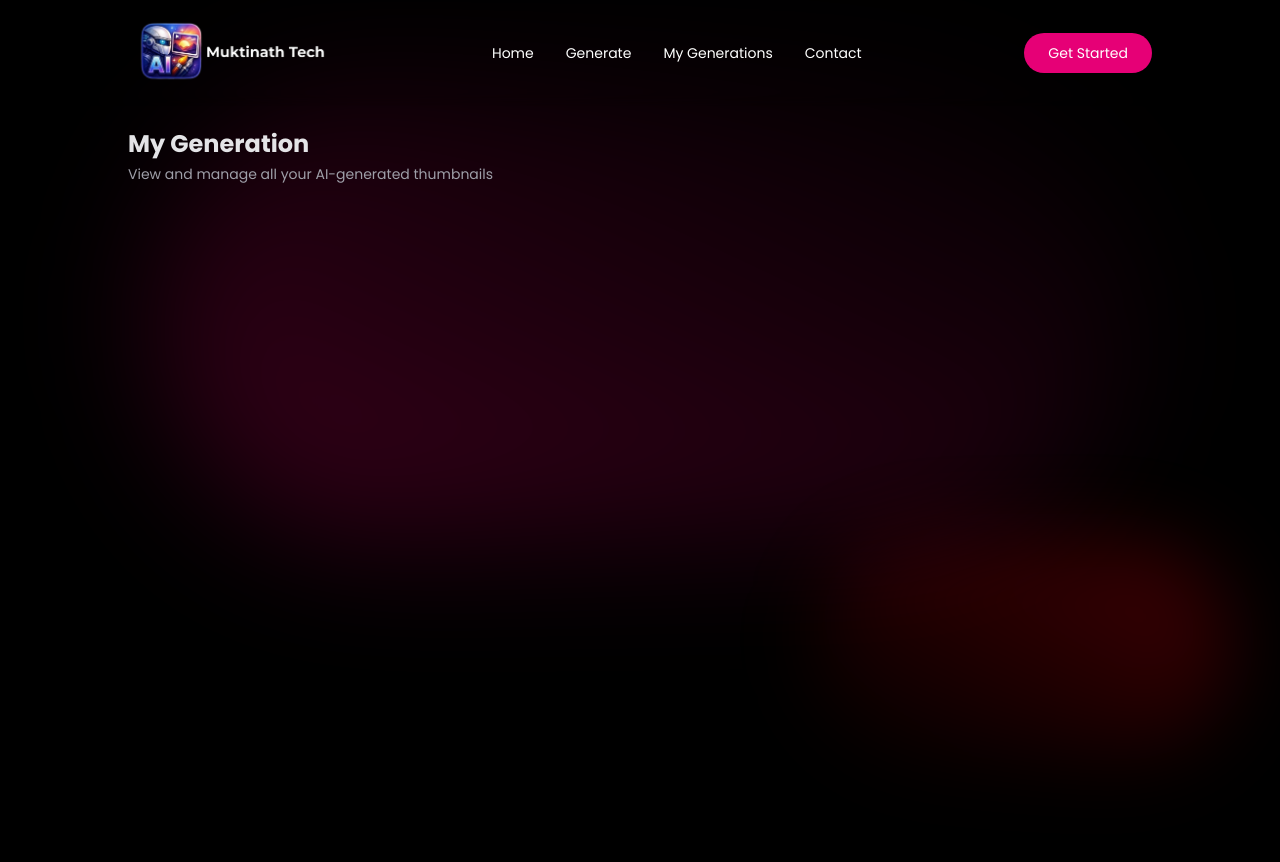
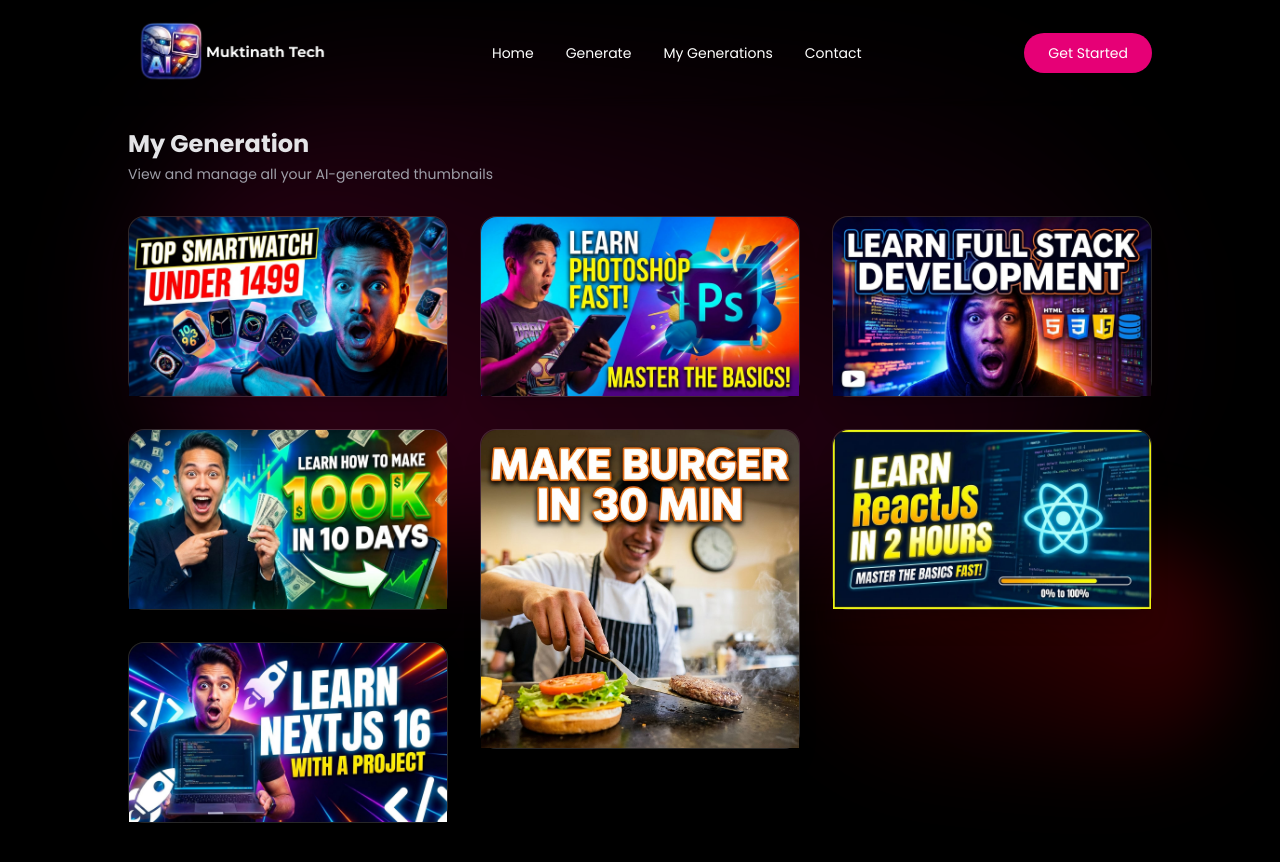
Before and after one commit to muktinathrajbanshi/ai_thumbnail_generator, a React (Vite) app in the folder frontend/: page /my-generation in a window 1280 px wide. Shown: the top 862 px of the page. Built offline with nearby package versions, Linux system fonts and the light colour scheme.

Commit message:
wow great job muktinath

```diff
--- a/frontend/src/pages/MyGeneration.tsx
+++ b/frontend/src/pages/MyGeneration.tsx
@@ -1,8 +1,17 @@
 import { useEffect, useState } from "react";
 import { dummyThumbnails, type IThumbnail } from "../assets/assets";
 import SoftBackdrop from "../components/SoftBackdrop";
+import { useNavigate } from "react-router-dom";
 
 const MyGeneration = () => {
+
+  const navigate = useNavigate()
+
+  const aspectRatioClassMap : Record<string, string> = {
+     "16:9": "aspect-video",
+      "1:1": "aspect-square",
+      "9:16": "aspect-[9/16]"
+  }
 
   const [thumbnails, setThumbnails] = useState<IThumbnail[]>([])
   const [loading, setLoading] = useState(false)
@@ -50,6 +59,37 @@ const MyGeneration = () => {
           <p className="text-sm text-zinc-400 mt-2">Generate your first thumbnail to see it here</p>
         </div>
       )}
+
+      {/* Grid  */}
+      {!loading && thumbnails.length > 0 && (
+        <div className="columns-1 sm:columns-2 lg:columns-3 2xl:columns-4 gap-8">
+          {thumbnails.map((thumb: IThumbnail) => {
+            const aspectClass = aspectRatioClassMap[thumb.aspect_ratio || "16:9"];
+
+            return (
+              <div key={thumb._id} onClick={() => navigate(`/generate/${thumb._id}`
+              )} className="mb-8 group relative cursor-pointer rounded-2xl bg-white/6 border
+              border-white/10 transition shadow-xl break-inside-avoid">
+                {/* Image  */}
+                <div className={`relative overflow-hidden rounded-t-2xl
+                ${aspectClass} bg-black`}>
+                  {thumb.image_url ? (
+                  <img src={thumb.image_url} alt={thumb.title} className="w-full
+                  h-full object-cover group-hover:scale-105 transition-transform
+                  duration-300" />
+                  ) : (
+                    <div className="w-full h-full flex items-center justify-center
+                    text-sm text-zinc-400">
+                      {thumb.isGenerating ? "Generating..." : "No image"}
+                    </div>
+                  )}
+                </div>
+              </div>
+            )
+          })}
+        </div>
+      )}
+
      </div>
     </>
   )
```
